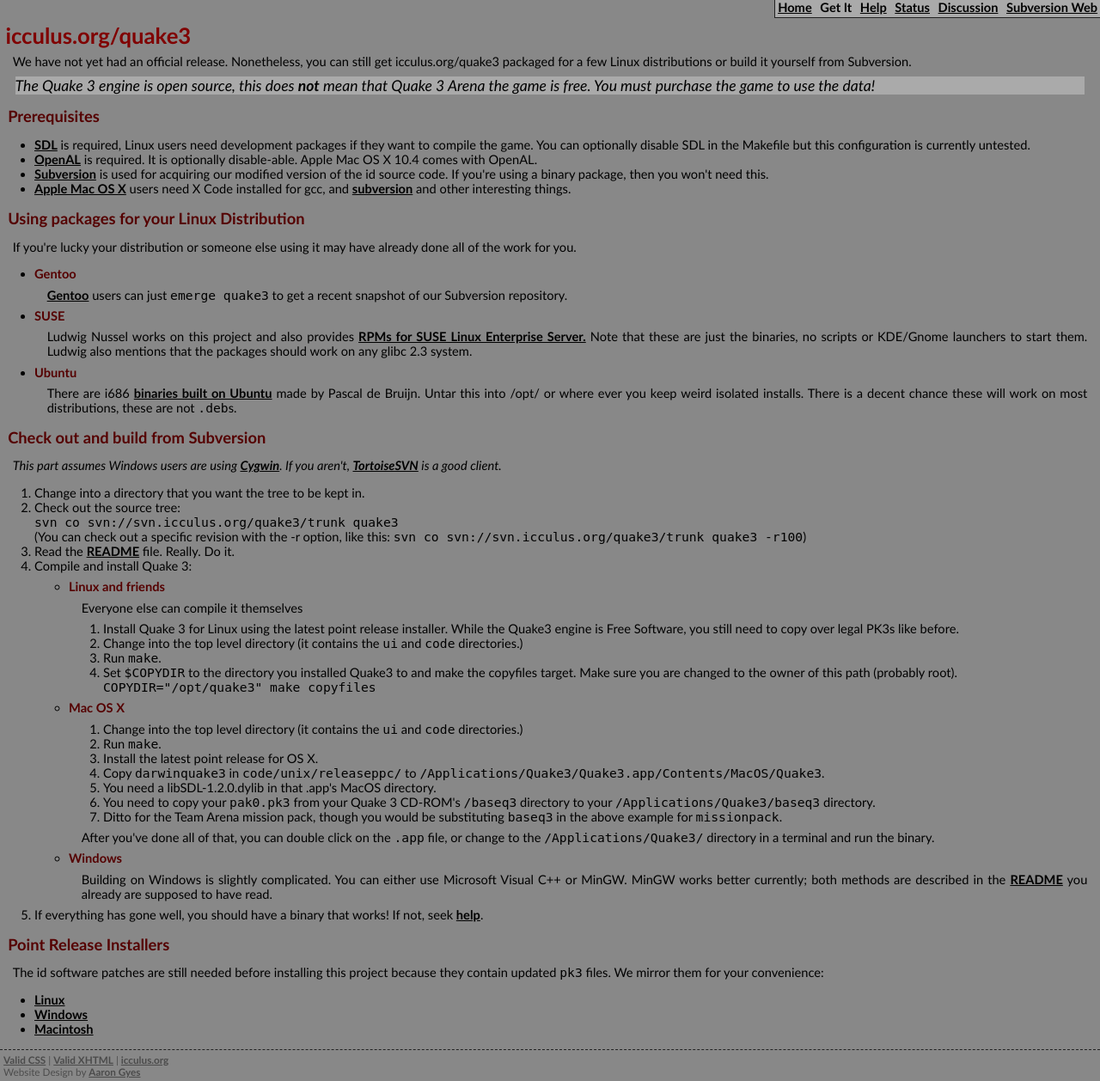
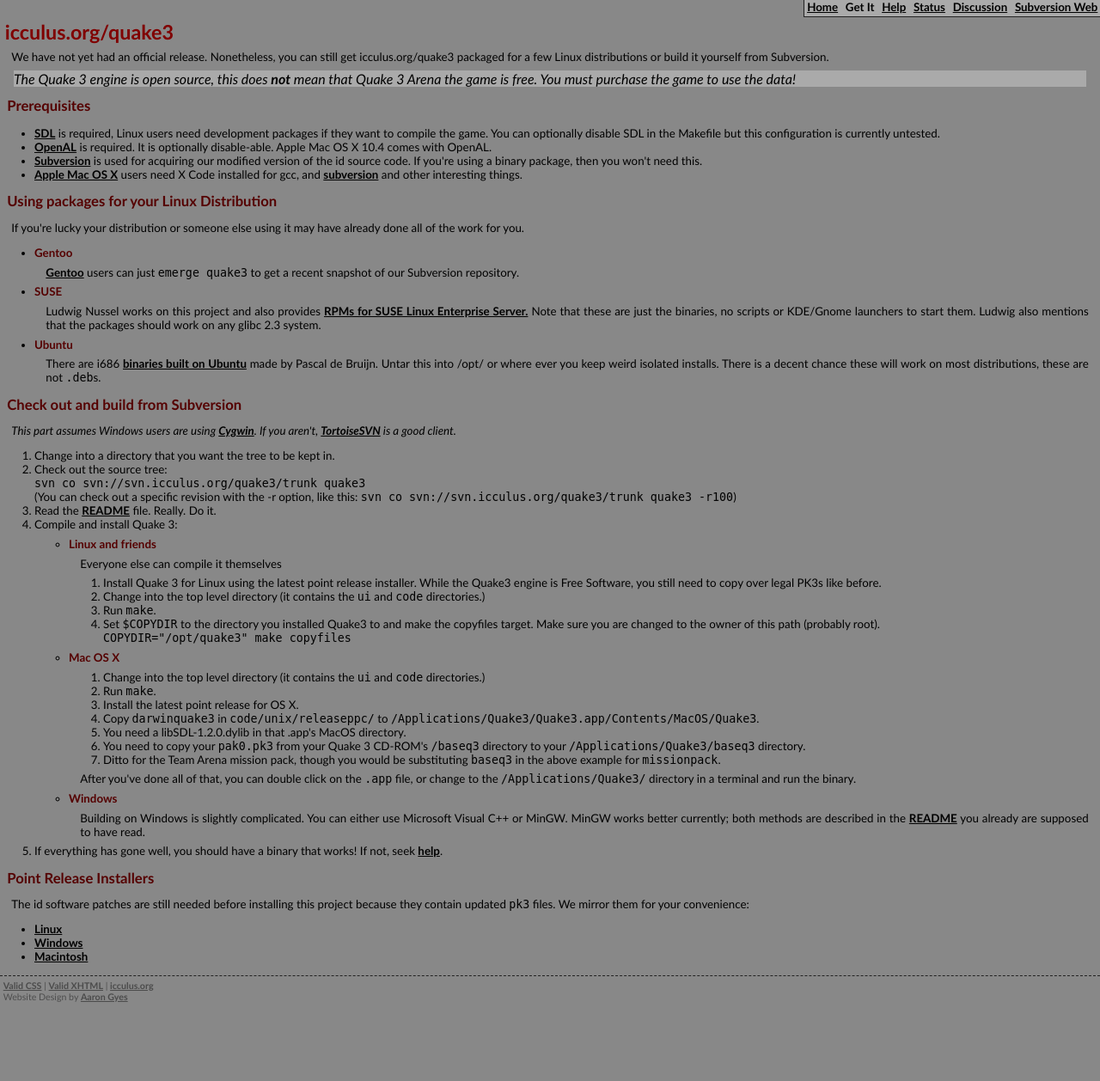
Before and after one commit to ariya/ioquake3, a PHP site: page /?page=get in a window 1280 px wide. Shown: the whole page at 86% size. After the commit the page ends 1166 px from the top, so only its background shows below. Run offline with PHP 8.4, Linux system fonts and the light colour scheme; data that the repository does not hold is empty.

Commit message:
welp, too much
git-svn-id: svn://svn.icculus.org/quake3/trunk@430 edf5b092-35ff-0310-97b2-ce42778d08ea

```diff
--- a/web/ioq3.css
+++ b/web/ioq3.css
@@ -1,6 +1,6 @@
 body, html {
 	font-family: "Trebuchet MS", "Bitstream Vera Sans", sans-serif;
-	font-size: 11pt;
+	font-size: 10pt;
 	color: black;
 	background-color: #888;
 	margin: 0;
```
